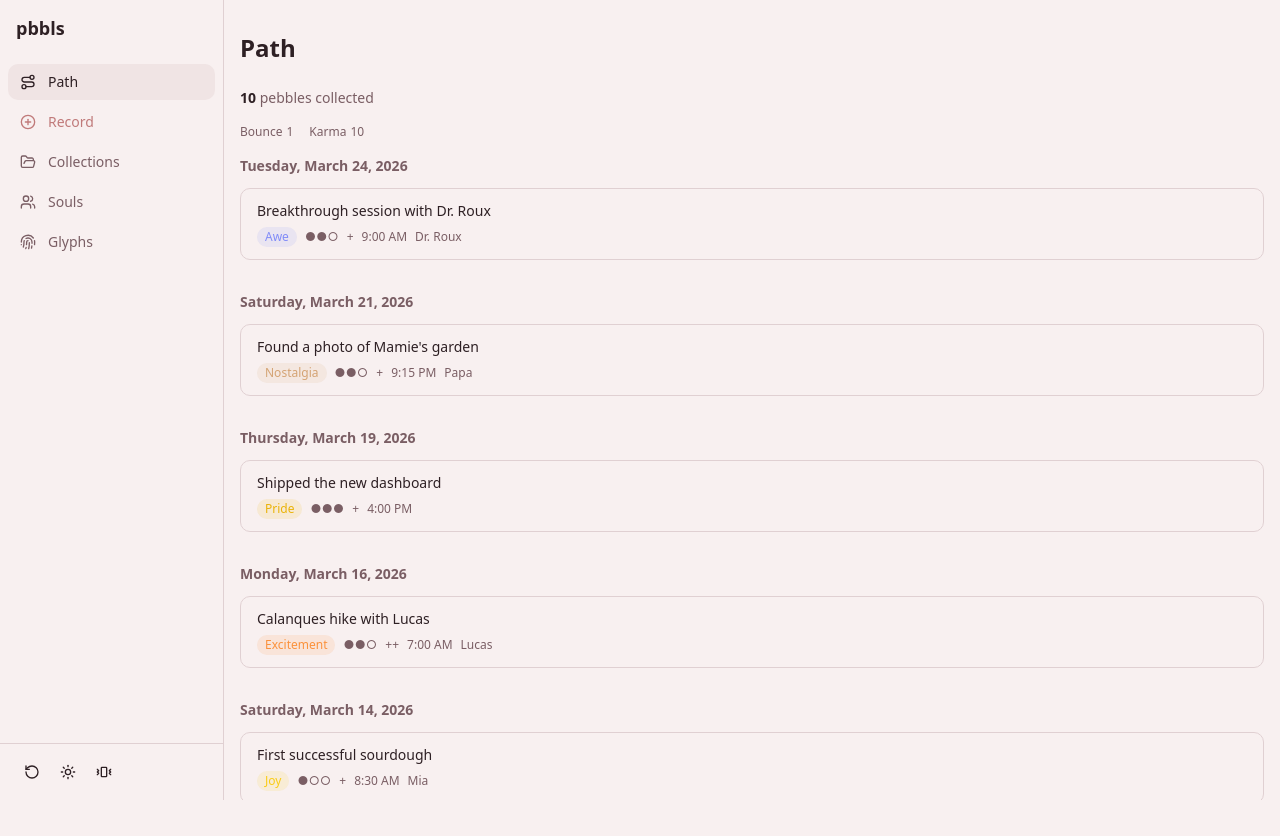
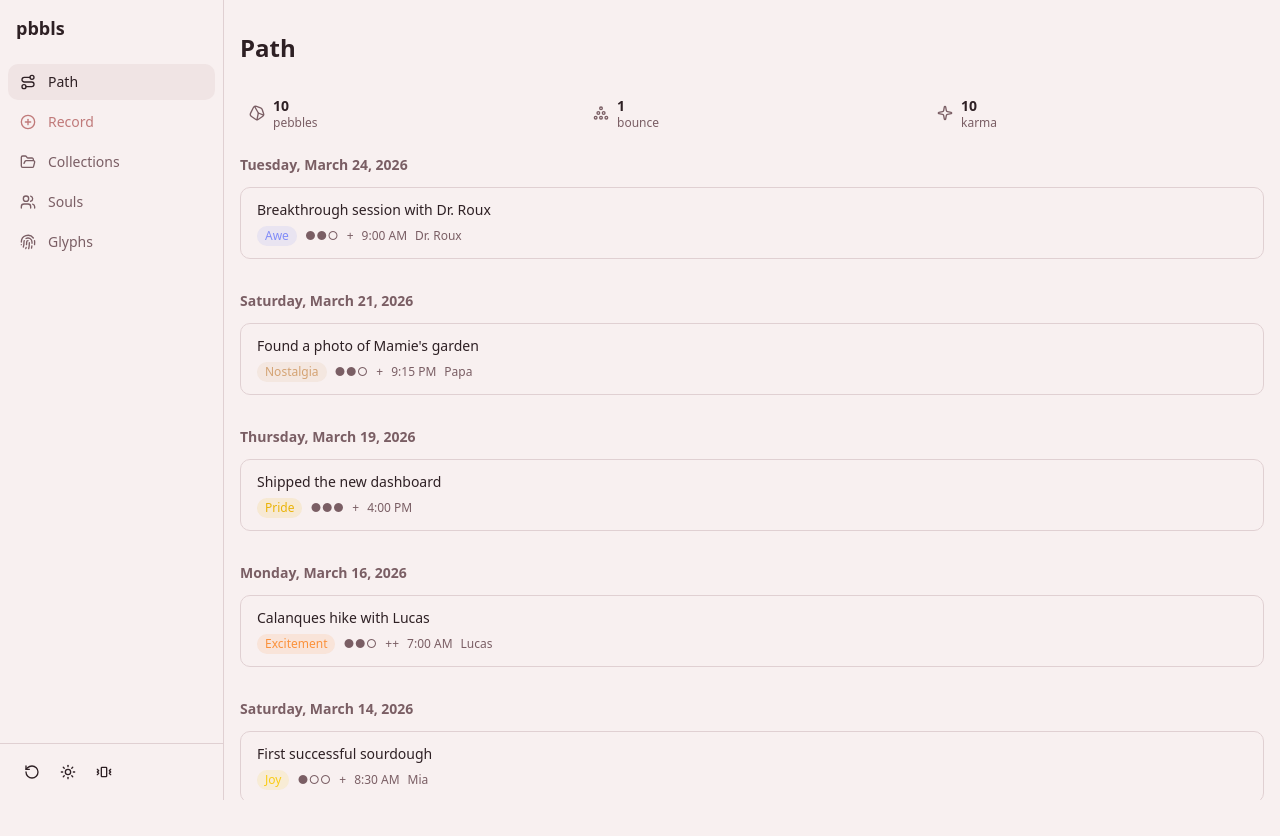
Before and after one commit to alexisbohns/pbbls, a Next.js app: page /path in a window 1280 px wide. Shown: the top 836 px of the page. Built offline with nearby package versions, Linux system fonts and the light colour scheme.

Commit message:
feat(ui): add icons and mechanic sheets to gamification blocks (#96)

```diff
--- a/app/path/page.tsx
+++ b/app/path/page.tsx
@@ -4,8 +4,7 @@ import { usePebbles } from "@/lib/data/usePebbles"
 import { useSouls } from "@/lib/data/useSouls"
 import { PebbleTimeline } from "@/components/path/PebbleTimeline"
 import { PathEmptyState } from "@/components/path/PathEmptyState"
-import { PebblesCounter } from "@/components/path/PebblesCounter"
-import { GamificationStats } from "@/components/path/GamificationStats"
+import { GamificationBlocks } from "@/components/path/GamificationBlocks"
 
 export default function PathPage() {
   const { pebbles, loading: pebblesLoading } = usePebbles()
@@ -17,8 +16,7 @@ export default function PathPage() {
     <section>
       <h1 className="mb-6 text-2xl font-semibold">Path</h1>
 
-      <PebblesCounter />
-      <GamificationStats />
+      <GamificationBlocks />
 
       {loading ? (
         <p className="text-sm text-muted-foreground">Loading…</p>
--- /dev/null
+++ b/components/path/GamificationBlock.tsx
@@ -0,0 +1,59 @@
+"use client"
+
+import type { LucideIcon } from "lucide-react"
+import type { ReactNode } from "react"
+import {
+  AlertDialog,
+  AlertDialogCancel,
+  AlertDialogContent,
+  AlertDialogDescription,
+  AlertDialogFooter,
+  AlertDialogHeader,
+  AlertDialogMedia,
+  AlertDialogTitle,
+  AlertDialogTrigger,
+} from "@/components/ui/alert-dialog"
+
+export function GamificationBlock({
+  icon: Icon,
+  label,
+  value,
+  dialogTitle,
+  dialogDescription,
+}: {
+  icon: LucideIcon
+  label: string
+  value: string | number
+  dialogTitle: string
+  dialogDescription: ReactNode
+}) {
+  return (
+    <AlertDialog>
+      <AlertDialogTrigger
+        className="flex flex-1 cursor-pointer items-center gap-2 rounded-lg border border-transparent p-2 text-left transition-colors hover:bg-muted/50 focus-visible:border-ring focus-visible:ring-3 focus-visible:ring-ring/50 active:scale-[0.98]"
+        aria-label={`${label}: ${value}. Tap to learn more.`}
+      >
+        <Icon className="size-4 shrink-0 text-muted-foreground" aria-hidden />
+        <div className="min-w-0">
+          <p className="text-sm font-semibold leading-tight text-foreground">
+            {value}
+          </p>
+          <p className="text-xs leading-tight text-muted-foreground">{label}</p>
+        </div>
+      </AlertDialogTrigger>
+
+      <AlertDialogContent size="sm">
+        <AlertDialogHeader>
+          <AlertDialogMedia>
+            <Icon />
+          </AlertDialogMedia>
+          <AlertDialogTitle>{dialogTitle}</AlertDialogTitle>
+          <AlertDialogDescription>{dialogDescription}</AlertDialogDescription>
+        </AlertDialogHeader>
+        <AlertDialogFooter>
+          <AlertDialogCancel>Got it</AlertDialogCancel>
+        </AlertDialogFooter>
+      </AlertDialogContent>
+    </AlertDialog>
+  )
+}
--- /dev/null
+++ b/components/path/GamificationBlocks.tsx
@@ -0,0 +1,102 @@
+"use client"
+
+import { CirclePile, Sparkle, Stone } from "lucide-react"
+import { motion, useReducedMotion } from "framer-motion"
+import { useBounce } from "@/lib/data/useBounce"
+import { useKarma } from "@/lib/data/useKarma"
+import { usePebblesCount } from "@/lib/data/usePebblesCount"
+import { BOUNCE_THRESHOLDS } from "@/lib/data/bounce-levels"
+import { GamificationBlock } from "@/components/path/GamificationBlock"
+
+function bounceLabel(level: number): string {
+  if (level === 0) return "Resting"
+  return String(level)
+}
+
+export function GamificationBlocks() {
+  const { pebblesCount, loading: countLoading } = usePebblesCount()
+  const { bounce, bounceWindow, loading: bounceLoading } = useBounce()
+  const { karma, loading: karmaLoading } = useKarma()
+  const prefersReducedMotion = useReducedMotion()
+
+  if (countLoading || bounceLoading || karmaLoading) return null
+
+  const activeDays = bounceWindow.length
+
+  return (
+    <motion.div
+      className="mb-4 flex gap-2"
+      aria-label="Gamification stats"
+      role="group"
+      initial={prefersReducedMotion ? false : { opacity: 0 }}
+      animate={{ opacity: 1 }}
+      transition={{ duration: 0.3, ease: "easeOut" }}
+    >
+      <GamificationBlock
+        icon={Stone}
+        label={pebblesCount === 1 ? "pebble" : "pebbles"}
+        value={pebblesCount}
+        dialogTitle="Pebbles"
+        dialogDescription="Pebbles are moments you record — thoughts, feelings, experiences captured as they happen. Each pebble you create adds to your collection. The count shows how many moments you've saved on your path so far."
+      />
+
+      <GamificationBlock
+        icon={CirclePile}
+        label="bounce"
+        value={bounceLabel(bounce)}
+        dialogTitle="Bounce"
+        dialogDescription={
+          <>
+            <span>
+              Bounce measures your regularity over the past 28 days. Each day
+              you record at least one pebble counts as an active day. The more
+              active days, the higher your bounce level.
+            </span>
+            <ul className="mt-2 list-inside list-disc space-y-0.5">
+              {[...BOUNCE_THRESHOLDS].reverse().map(({ minDays, level }) => (
+                <li key={level}>
+                  Level {level}: {minDays}+ active{" "}
+                  {minDays === 1 ? "day" : "days"}
+                </li>
+              ))}
+            </ul>
+            <span className="mt-2 block">
+              Days older than 28 days fall off the window, so bounce naturally
+              decays if you stop recording. Your current window has{" "}
+              <strong>
+                {activeDays} active {activeDays === 1 ? "day" : "days"}
+              </strong>
+              .
+            </span>
+          </>
+        }
+      />
+
+      <GamificationBlock
+        icon={Sparkle}
+        label="karma"
+        value={karma}
+        dialogTitle="Karma"
+        dialogDescription={
+          <>
+            <span>
+              Karma reflects how richly you describe your moments. Each pebble
+              earns karma based on the depth of detail you add:
+            </span>
+            <ul className="mt-2 list-inside list-disc space-y-0.5">
+              <li>+1 for creating the pebble</li>
+              <li>+1 for adding a description</li>
+              <li>+1 for each reflective card</li>
+              <li>+1 for tagging a soul</li>
+              <li>+1 for choosing a domain</li>
+              <li>+1 for drawing a glyph</li>
+            </ul>
+            <span className="mt-2 block">
+              Your total karma is <strong>{karma} points</strong>.
+            </span>
+          </>
+        }
+      />
+    </motion.div>
+  )
+}
--- a/components/path/GamificationStats.tsx
+++ /dev/null
@@ -1,37 +0,0 @@
-"use client"
-
-import { motion, useReducedMotion } from "framer-motion"
-import { useBounce } from "@/lib/data/useBounce"
-import { useKarma } from "@/lib/data/useKarma"
-
-function bounceLabel(level: number): string {
-  if (level === 0) return "Resting"
-  return String(level)
-}
-
-export function GamificationStats() {
-  const { bounce, loading: bounceLoading } = useBounce()
-  const { karma, loading: karmaLoading } = useKarma()
-  const prefersReducedMotion = useReducedMotion()
-
-  if (bounceLoading || karmaLoading) return null
-
-  return (
-    <motion.dl
-      className="mb-4 flex gap-4 text-xs text-muted-foreground"
-      aria-label="Gamification stats"
-      initial={prefersReducedMotion ? false : { opacity: 0 }}
-      animate={{ opacity: 1 }}
-      transition={{ duration: 0.3, ease: "easeOut" }}
-    >
-      <div className="flex gap-1">
-        <dt>Bounce</dt>
-        <dd>{bounceLabel(bounce)}</dd>
-      </div>
-      <div className="flex gap-1">
-        <dt>Karma</dt>
-        <dd>{karma}</dd>
-      </div>
-    </motion.dl>
-  )
-}
--- a/components/path/PebblesCounter.tsx
+++ /dev/null
@@ -1,24 +0,0 @@
-"use client"
-
-import { motion, useReducedMotion } from "framer-motion"
-import { usePebblesCount } from "@/lib/data/usePebblesCount"
-
-export function PebblesCounter() {
-  const { pebblesCount, loading } = usePebblesCount()
-  const prefersReducedMotion = useReducedMotion()
-
-  if (loading) return null
-
-  return (
-    <motion.p
-      className="mb-4 text-sm text-muted-foreground"
-      aria-label={`Pebbles count: ${pebblesCount}`}
-      initial={prefersReducedMotion ? false : { opacity: 0, scale: 0.95 }}
-      animate={{ opacity: 1, scale: 1 }}
-      transition={{ duration: 0.3, ease: "easeOut" }}
-    >
-      <span className="font-semibold text-foreground">{pebblesCount}</span>{" "}
-      {pebblesCount === 1 ? "pebble" : "pebbles"} collected
-    </motion.p>
-  )
-}
```
Also changed, not shown: 2 other files (tests, documents, lock files or other folders).
